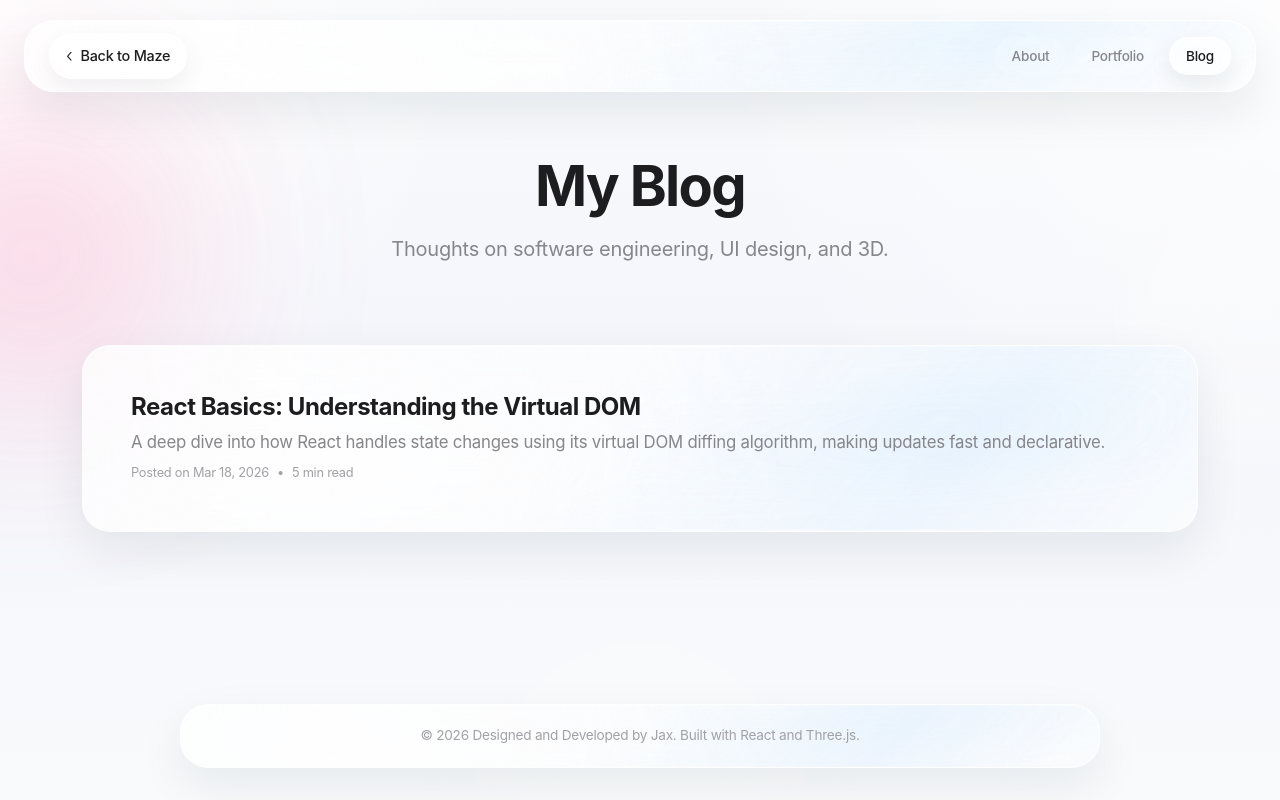
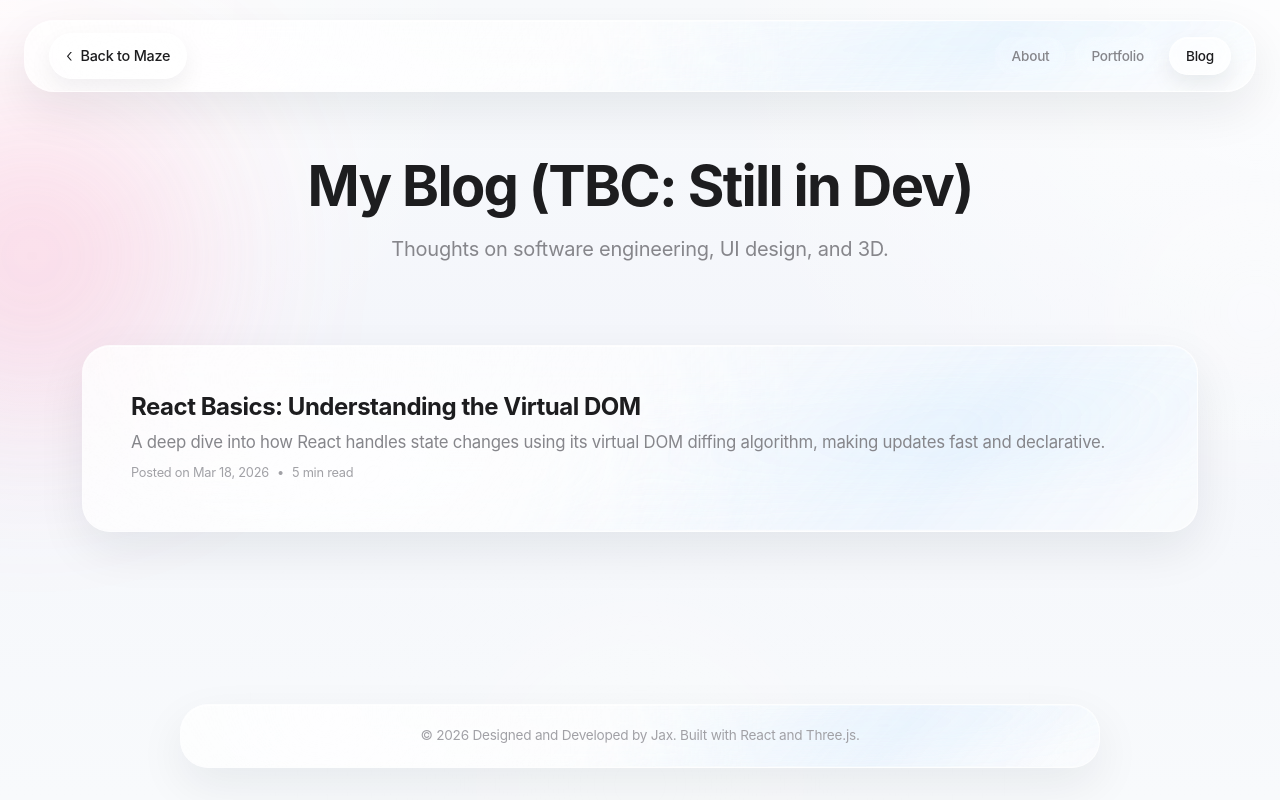
Before and after one commit to kdpkst/personal-website, a React (Vite) app: page /blog in a window 1280 px wide. Built offline with nearby package versions, Linux system fonts and the light colour scheme.

Commit message:
update title pn Blog Home page

```diff
--- a/src/pages/BlogHome.tsx
+++ b/src/pages/BlogHome.tsx
@@ -4,7 +4,7 @@ import BlogHomeContent from '../content/pages/blog-home.mdx';
 export default function BlogHome() {
   return (
     <PageLayout
-      title="My Blog"
+      title="My Blog (TBC: Still in Dev)"
       subtitle="Thoughts on software engineering, UI design, and 3D."
       accentColor="#fd79a8"
     >
```
